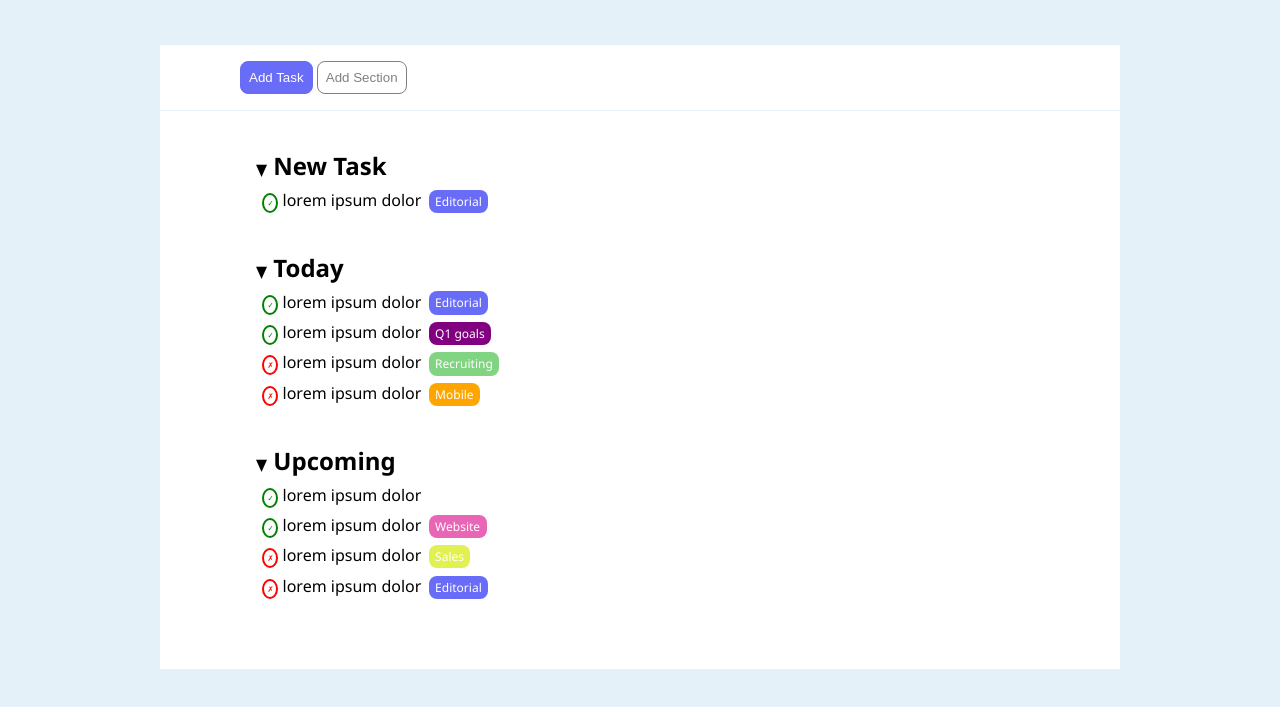
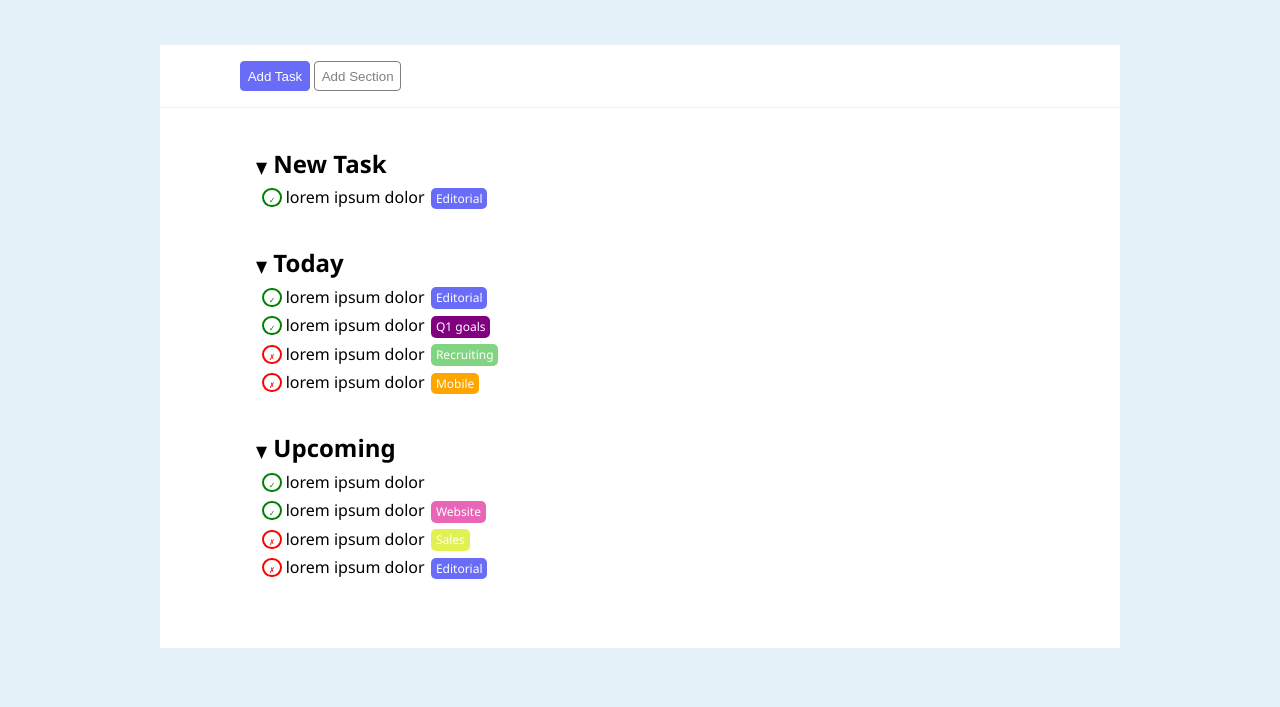
Before and after one commit to FabrizioMisseri/html-css-toboolist, a plain HTML site: page index.html in a window 1280 px wide. Shown: the part 99-806 px from the top of the page. Drawn offline with Linux system fonts and the light colour scheme.

Commit message:
aggiornamento, correzione esercizio in seguito a LIVE CODING

```diff
--- a/css/style.css
+++ b/css/style.css
@@ -7,6 +7,7 @@
 
 html{
     font-family: 'Segoe UI', Tahoma, Geneva, Verdana, sans-serif;
+    font-size: 100%;
 }
 
 body{
@@ -16,6 +17,8 @@ body{
 /* HEADER */
 header{
     background-color: white;
+    line-height: 3em;
+    padding-left: 1em;
 }
 
 header img{
@@ -29,13 +32,10 @@ header h1{
     vertical-align: middle;
 }
 
-.container-top{
-    padding-left: 1em;
-}
 
 
 /* MAIN */
-.container-main{
+main{
     width: 75%;
     margin: 3em auto;
     background-color: white;
@@ -43,15 +43,15 @@ header h1{
 
     /* TOP MAIN */
 .item-top{
-    padding: 1rem;
+    padding: 1em;
     border-bottom: 1px solid rgb(228, 241, 248);
     width: 100%;
-    padding: 1rem 5rem;
+    padding: 1em 5em;
 }
 
 .item-top button{
-    padding: 0.5rem;
-    border-radius: 0.5rem;
+    padding: 0.5em;
+    border-radius: 4px;
 }
 
 #sx{
@@ -69,11 +69,11 @@ header h1{
     /* BOTTOM MAIN */
 .item-bottom{
     width: 100%;
-    padding: 0 6rem 2rem;
+    padding: 0 6rem 2em;
 }
 
 .item-bottom p{
-    margin-bottom: 2.4rem;
+    margin-bottom: 2.4em;
 }
 
 .item-bottom ul{
@@ -81,18 +81,18 @@ header h1{
 }
 
 .item-bottom ul li{
-    margin: 0.4rem;
+    margin: 0.4em;
 }
 
 
 
 /* ETICHETTE */
 .label{
-    border-radius: 0.5rem;
+    border-radius: 5px;
     color: white;
     font-size: 0.75rem;
-    padding: 0.2rem 0.4rem;
-    margin-left: 0.2rem;
+    padding: 0.2em 0.4em;
+    margin-left: 0.2em;
 }
 
 .green{
@@ -126,14 +126,14 @@ header h1{
 }
 
 .round{
+    display: inline-block;
     font-size: 0.5rem;
-    display: inline-block;
     border-radius: 50%;
-    line-height: 1rem;
+    line-height: 1.2rem;
+    width: 1.2rem;
+    height: 1.2rem;
     text-align: center;
     font-weight: bold;
-    width: 1rem;
-    height: 1                rem;
 }
 
 .check{
--- a/index.html
+++ b/index.html
@@ -12,11 +12,11 @@
     <!-- HEADER -->
     <header>
 
-        <div class="container-top">
+
             <img src="img/Logo.png" alt="img logo">
 
             <h1>Toboolist</h1>
-        </div>
+
 
     </header>
     <!-- /HEADER -->
@@ -24,7 +24,7 @@
 
     <!-- MAIN CON CONTAINER PRINCIPALE -->
     <main>
-        <div class="container-main">
+
 
             <!-- NAVIGATORE -->
             <div class="item-top">
@@ -131,8 +131,10 @@
                 <!-- FINE LISTA -->
             </div>
 
-        </div>
+
     </main>
     <!-- /MAIN -->
+
+
 </body>
 </html>
```
